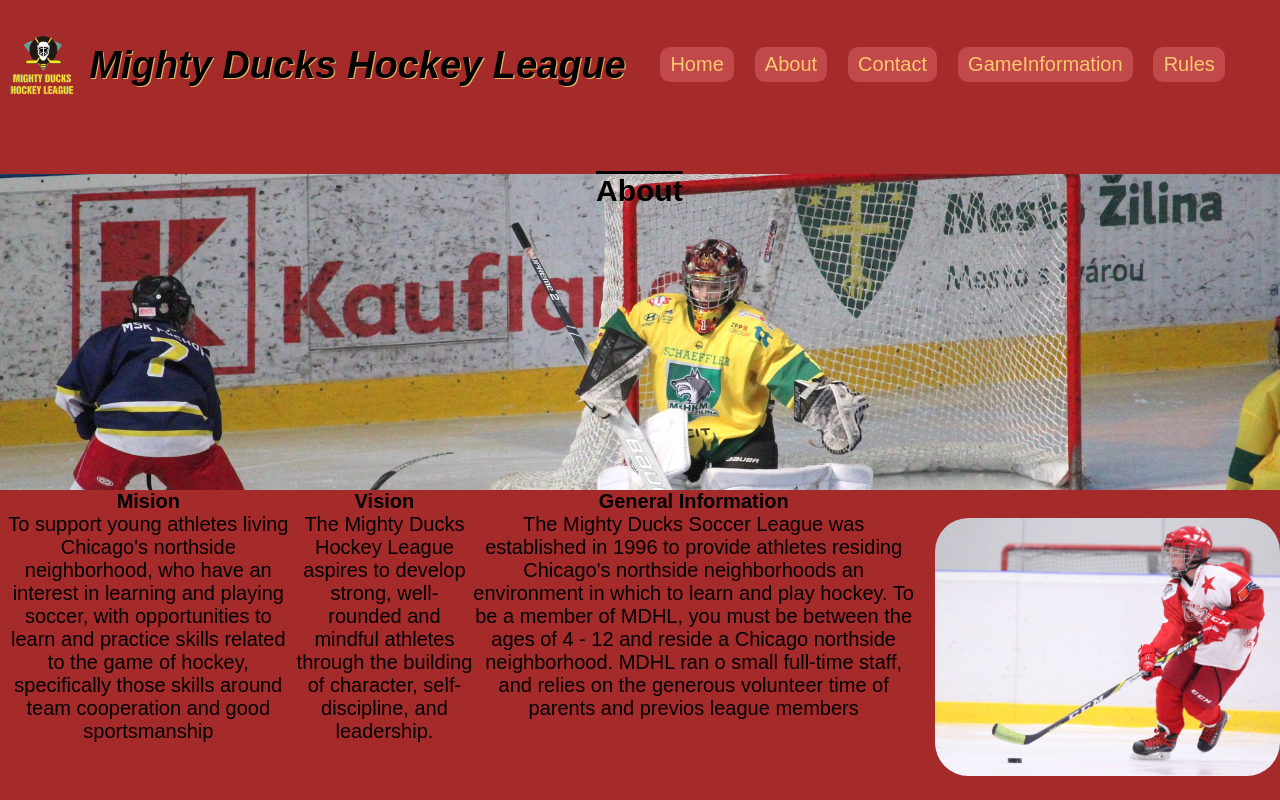
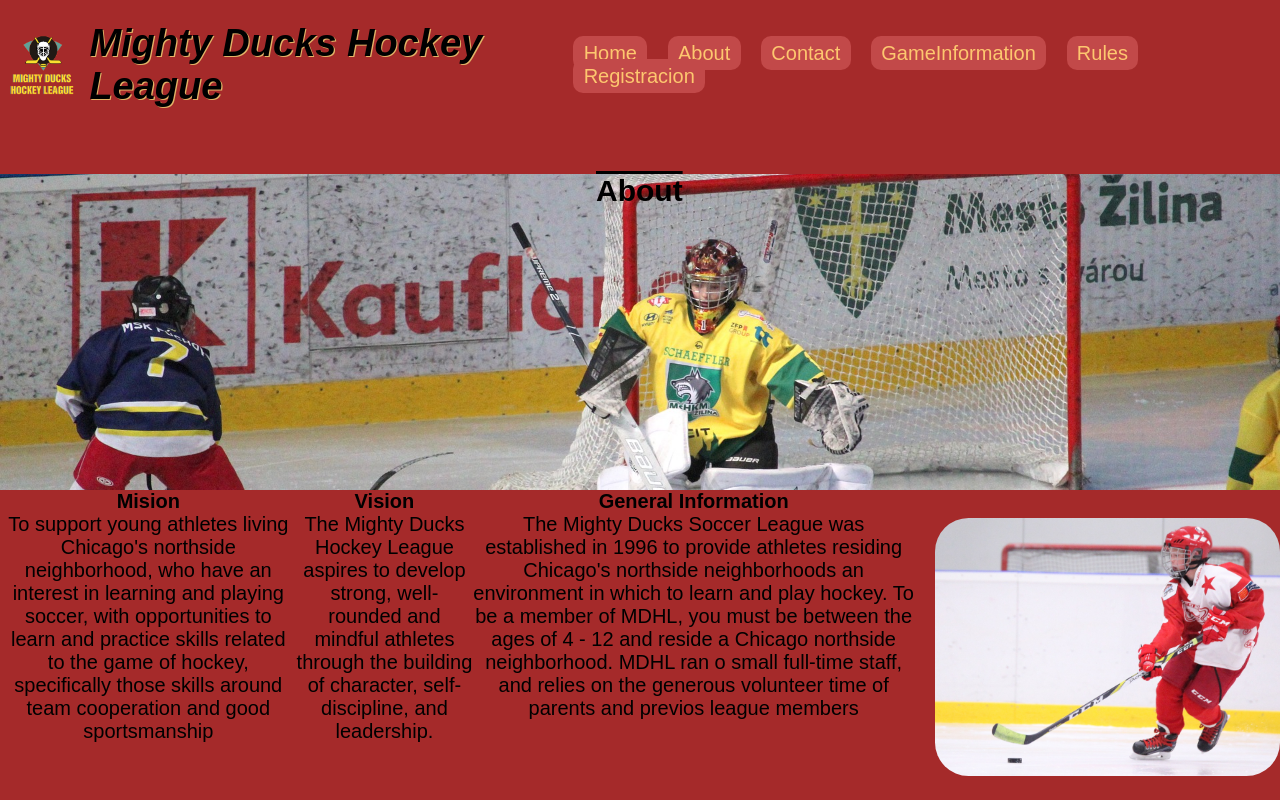
Before and after one commit to VegaAnabel/MDHL_Vega, a plain HTML site: page about_MDHL.html in a window 1280 px wide. Drawn offline with Linux system fonts and the light colour scheme; files whose address does not match are found by name.

Commit message:
se agrega archivo regis a la rama

```diff
--- a/about_MDHL.html
+++ b/about_MDHL.html
@@ -21,6 +21,8 @@
     <a href="./contact.html" class="navi">Contact</a>
     <a href="./game_info.html" class="navi">GameInformation</a>
     <a href="./rules.html" class="navi">Rules</a>
+    <a href="./registration.html" class="navi">Registracion</a>
+
 </nav>
 </header>
 <main>
@@ -49,7 +51,7 @@
             Chicago's northside neighborhoods an environment in which to learn and play hockey. To be a member of MDHL, you must be between the ages of 4 - 12 and reside a Chicago northside neighborhood. MDHL ran o small full-time staff, and relies on the generous volunteer time of parents and previos league members
         </p>
     </article>
-        <img class="imagenf1" src="./imagenes/Hockey_2.jpg" alt="Hockey_2.jpg">
+    <img class="imagenf1" src="./imagenes/Hockey_2.jpg" alt="Hockey_2.jpg">
     </div>
 </section>
 </main>
```
